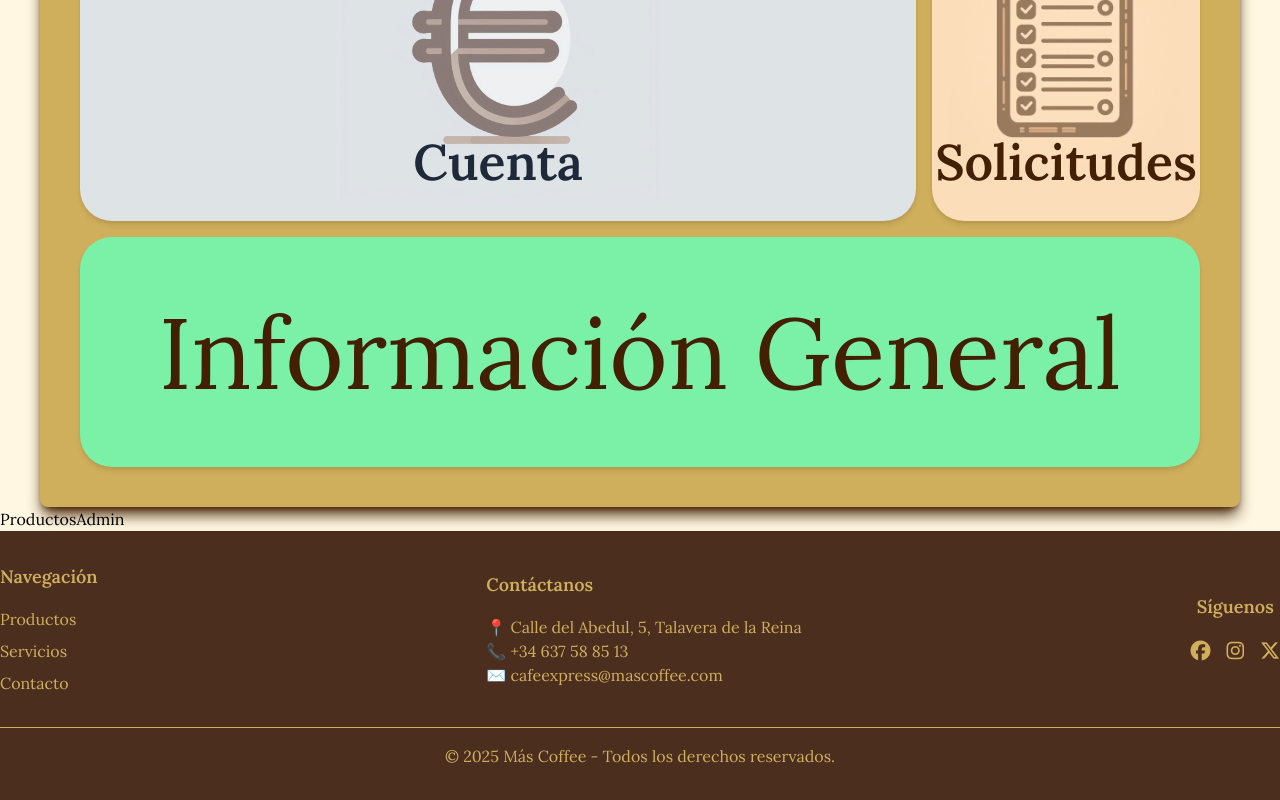
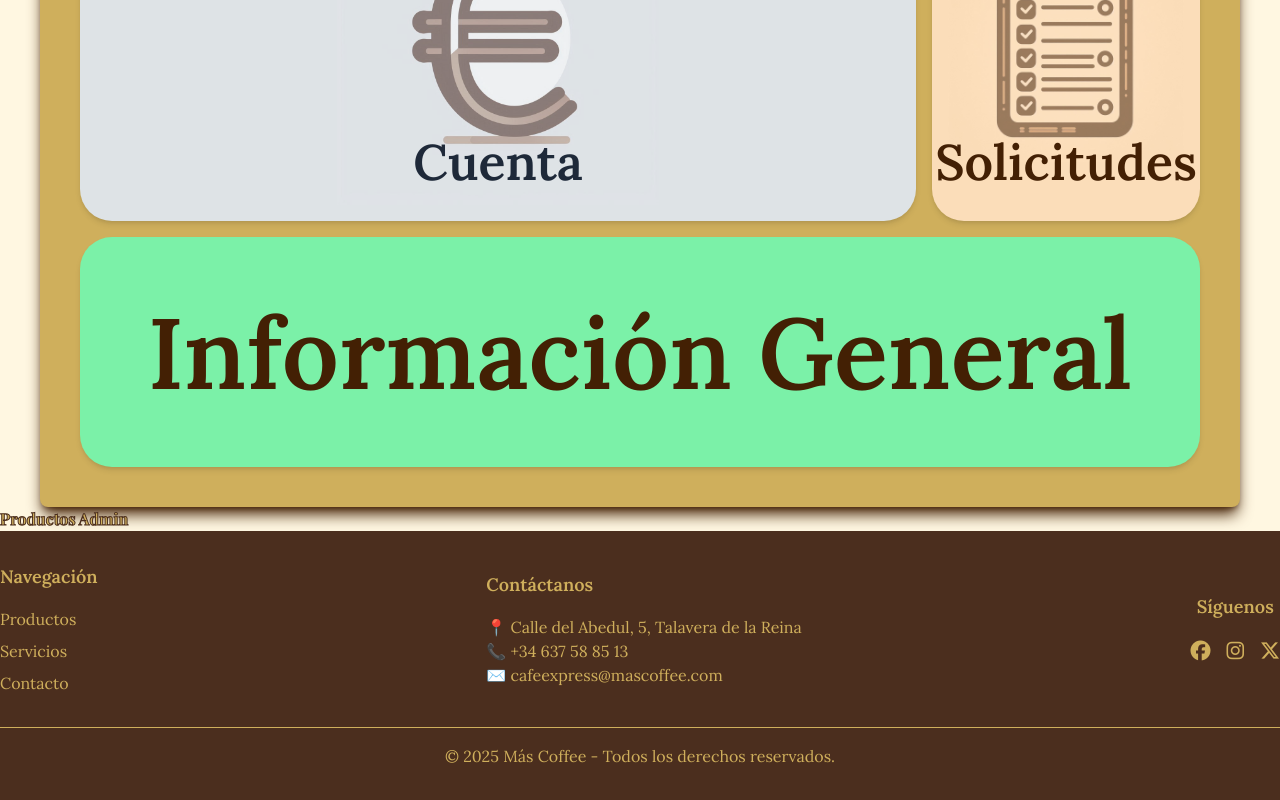
Before and after one commit to DanielResinoJimenez/Trabajo_Final_Ciclo, a React (Vite) app in the folder FrontEnd/: page /panelControl/productosAdmin in a window 1280 px wide. Shown: the part 665-1465 px from the top of the page. Built offline with nearby package versions, Linux system fonts and the light colour scheme; no server answers.

Commit message:
Cambios insignificantes

```diff
--- a/FrontEnd/src/components/AdminView/PanelDeControl.jsx
+++ b/FrontEnd/src/components/AdminView/PanelDeControl.jsx
@@ -5,6 +5,8 @@ import maquinaIcono from './../../assets/images/maquina_panel_control.jpeg';
 import productoIcono from './../../assets/images/producto_panel_control.jpeg';
 import solicitudIcono from './../../assets/images/solicitud_panel_control.jpeg';
 import cuentaIcono from './../../assets/images/cuenta_panel_control.jpeg';
+import { ProductosProvider } from '../../services/hooks/productosContext';
+import { MaquinasProvider } from '../../services/hooks/maquinasContext';
 
 const PanelDeControl = () => {
 
@@ -34,12 +36,14 @@ const PanelDeControl = () => {
     }
 
     return (
+        <ProductosProvider>
+            <MaquinasProvider>
                 <div>
                     <button className='p-5 border rounded hidden' id='volverPanel' onClick={volverPanel}>Volver</button>
-            <div className='w-[1200px] grid grid-cols-4 gap-4 m-auto p-10 panel__control rounded-lg shadow-lg shadow-yellow-950' id='panelControl'>
+                    <div className='max-w-[1200px] max-lg:grid-cols-1 grid grid-cols-4 gap-4 m-auto p-10 panel__control rounded-lg shadow-lg shadow-yellow-950' id='panelControl'>
                         <Link
                             to={'productosAdmin'}
-                    className='relative col-span-2 cursor-pointer bg-[#FDF8E5] flex justify-center items-center p-4 shadow-md rounded-4xl overflow-hidden transition-all duration-300 ease-in-out hover:shadow-lg hover:shadow-yellow-950 transform hover:-translate-y-2'
+                            className='relative max-lg:col-span-1 col-span-2 cursor-pointer bg-[#FDF8E5] flex justify-center items-center p-4 shadow-md rounded-4xl overflow-hidden transition-all duration-300 ease-in-out hover:shadow-lg hover:shadow-yellow-950 transform hover:-translate-y-2'
                             onClick={openElement}
                         >
                             <span className='absolute top-5/6 left-1/2 transform -translate-x-1/2 -translate-y-1/2 text-yellow-950 text-[50px] font-semibold z-10'>
@@ -54,7 +58,7 @@ const PanelDeControl = () => {
                         </Link>
                         <Link
                             to={'maquinasAdmin'}
-                    className='relative col-span-2 cursor-pointer bg-[#98ADA6] flex justify-center items-center p-4 shadow-md rounded-4xl overflow-hidden transition-all duration-300 ease-in-out hover:shadow-lg hover:shadow-yellow-950 transform hover:-translate-y-2'
+                            className='relative max-lg:col-span-1 col-span-2 cursor-pointer bg-[#98ADA6] flex justify-center items-center p-4 shadow-md rounded-4xl overflow-hidden transition-all duration-300 ease-in-out hover:shadow-lg hover:shadow-yellow-950 transform hover:-translate-y-2'
                             onClick={openElement}
                         >
                             <span className='absolute text-white text-[50px] font-bold top-5/6 left-1/2 transform -translate-x-1/2 -translate-y-1/2 z-10'>
@@ -65,7 +69,7 @@ const PanelDeControl = () => {
 
                         <Link
                             to={'cuentaAdmin'}
-                    className='relative col-span-3 cursor-pointer bg-[#DEE3E6] flex justify-center items-center p-4 shadow-md rounded-4xl overflow-hidden transition-all duration-300 ease-in-out hover:shadow-lg hover:shadow-yellow-950 transform hover:-translate-y-2'
+                            className='relative max-lg:col-span-1 col-span-3 cursor-pointer bg-[#DEE3E6] flex justify-center items-center p-4 shadow-md rounded-4xl overflow-hidden transition-all duration-300 ease-in-out hover:shadow-lg hover:shadow-yellow-950 transform hover:-translate-y-2'
                             onClick={openElement}
                         >
                             <span className='absolute text-gray-800 text-[50px] font-bold top-5/6 left-1/2 transform -translate-x-1/2 -translate-y-1/2 z-10'>
@@ -76,7 +80,7 @@ const PanelDeControl = () => {
 
                         <Link
                             to={'solicitudesAdmin'}
-                    className='relative col-span-1 cursor-pointer bg-[#FBDDB9] flex justify-center items-center p-4 shadow-md rounded-4xl overflow-hidden transition-all duration-300 ease-in-out hover:shadow-lg hover:shadow-yellow-950 transform hover:-translate-y-2'
+                            className='relative max-lg:col-span-1 col-span-1 cursor-pointer bg-[#FBDDB9] flex justify-center items-center p-4 shadow-md rounded-4xl overflow-hidden transition-all duration-300 ease-in-out hover:shadow-lg hover:shadow-yellow-950 transform hover:-translate-y-2'
                             onClick={openElement}
                         >
                             <span className='absolute text-yellow-950 text-[50px] font-bold top-5/6 left-1/2 transform -translate-x-1/2 -translate-y-1/2 z-10 text-center'>
@@ -84,9 +88,9 @@ const PanelDeControl = () => {
                             </span>
                             <img src={solicitudIcono} className='object-contain opacity-50' alt="Icono Solicitudes" />
                         </Link>
-                <Link to={'infoGeneralAdmin'} className='col-span-4 cursor-pointer text-center p-10 bg-green-300 shadow-md rounded-4xl transition-all duration-300 ease-in-out hover:shadow-lg hover:shadow-yellow-950 transform hover:-translate-y-2' onClick={openElement}>
+                        <Link to={'infoGeneralAdmin'} className='col-span-4 max-lg:col-span-1 cursor-pointer text-center p-10 bg-green-300 shadow-md rounded-4xl transition-all duration-300 ease-in-out hover:shadow-lg hover:shadow-yellow-950 transform hover:-translate-y-2' onClick={openElement}>
 
-                    <span className='text-[100px] h-full w-full text-yellow-950'>Información General</span>
+                            <span className='text-[100px] max-md:text-[60px] font-bold h-full w-full text-yellow-950'>Información General</span>
 
                         </Link>
                     </div>
@@ -94,6 +98,8 @@ const PanelDeControl = () => {
                         <Outlet />
                     </div>
                 </div>
+            </MaquinasProvider>
+        </ProductosProvider>
     )
 }
 
--- a/FrontEnd/src/components/AdminView/ProductosAdmin.jsx
+++ /dev/null
@@ -1,13 +0,0 @@
-import React from 'react'
-import usePanelControl from '../../services/hooks/usePanelControl'
-
-const ProductosAdmin = () => {
-
-  return (
-    <div>
-      ProductosAdmin
-    </div>
-  )
-}
-
-export default ProductosAdmin
--- /dev/null
+++ b/FrontEnd/src/components/AdminView/ProductosAdmin/ProductosAdmin.jsx
@@ -0,0 +1,24 @@
+import React, { useEffect } from 'react'
+import usePanelControl from '../../../services/hooks/usePanelControl'
+import ProductosAdminCard from './ProductosAdminCard'
+import { useProductosContext } from '../../../services/hooks/productosContext'
+
+const ProductosAdmin = () => {
+
+  const { productos, loading, error, getProductos } = useProductosContext();
+
+  useEffect(() => {
+    getProductos();
+  }, [])
+
+  return (
+    <div>
+      <h1>Productos Admin</h1>
+      {
+
+      }
+    </div>
+  )
+}
+
+export default ProductosAdmin
--- /dev/null
+++ b/FrontEnd/src/components/AdminView/ProductosAdmin/ProductosAdminCard.jsx
@@ -0,0 +1,11 @@
+import React from 'react'
+
+const ProductosAdminCard = ({producto}) => {
+  return (
+    <div>
+
+    </div>
+  )
+}
+
+export default ProductosAdminCard
--- a/FrontEnd/src/main.jsx
+++ b/FrontEnd/src/main.jsx
@@ -7,8 +7,8 @@ import Home from './components/ClientView/Home.jsx'
 import Productos from './components/ClientView/Productos.jsx'
 import Maquinas from './components/ClientView/Maquinas.jsx'
 import PanelDeControl from './components/AdminView/PanelDeControl.jsx'
-import ProductosAdmin from './components/AdminView/ProductosAdmin.jsx'
-import MaquinasAdmin from './components/AdminView/MaquinasAdmin.jsx'
+import ProductosAdmin from './components/AdminView/ProductosAdmin/ProductosAdmin.jsx'
+import MaquinasAdmin from './components/AdminView/MaquinasAdmin/MaquinasAdmin.jsx'
 import CuentaAdmin from './components/AdminView/CuentaAdmin.jsx'
 import SolicitudesAdmin from './components/AdminView/SolicitudesAdmin.jsx'
 import InfoGeneralAdmin from './components/AdminView/InfoGeneralAdmin.jsx'
```
Also changed, not shown: FrontEnd/src/components/AdminView/MaquinasAdmin/MaquinasAdmin.jsx (renamed from FrontEnd/src/components/AdminView/MaquinasAdmin.jsx). Lines whose indentation alone changed are shown as unchanged.
